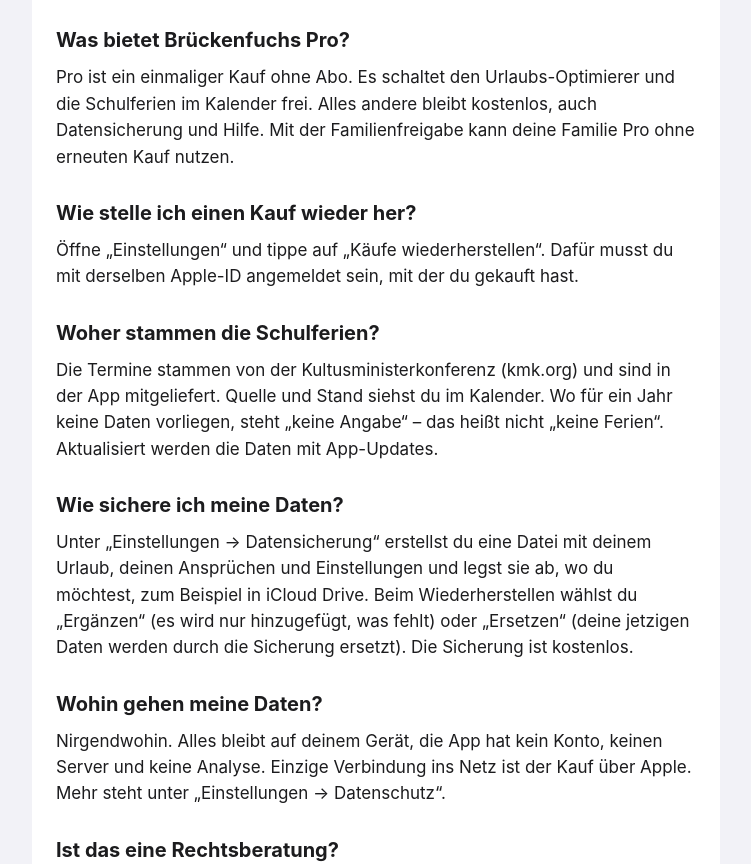
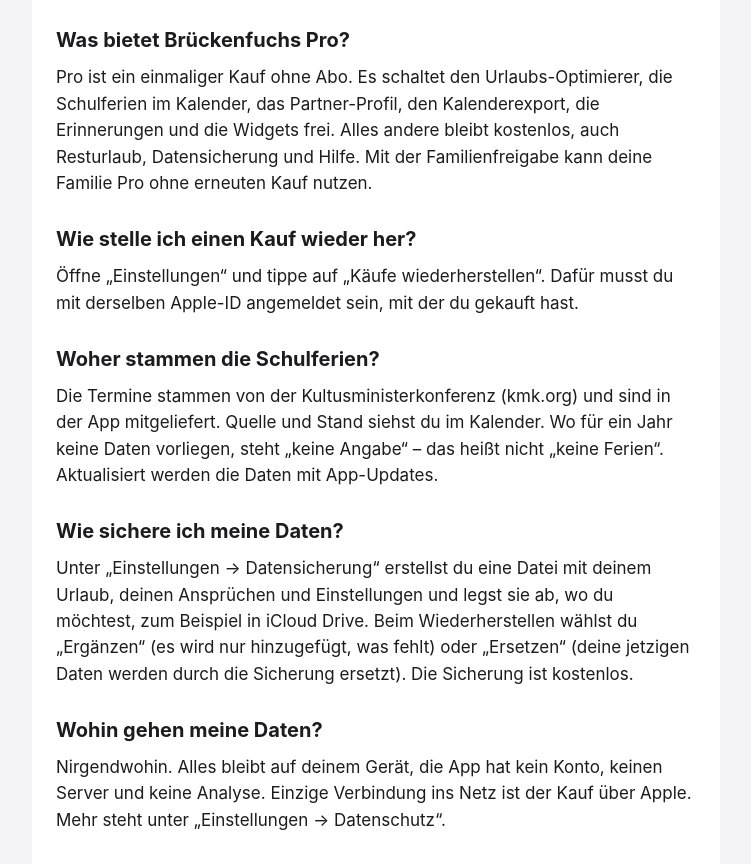
Before and after one commit to DPE85/brueckenfuchs, a plain HTML site: page index.html in a window 1280 px wide. Shown: the part 1936-2800 px from the top of the page, without its empty margins (264-1015 px from the left). Drawn offline with Linux system fonts and the light colour scheme.

Commit message:
Support: alle Pro-Funktionen genannt

```diff
--- a/index.html
+++ b/index.html
@@ -52,7 +52,7 @@
 <h2 id="regionale-feiertage">Warum fehlt ein Feiertag in meinem Bundesland?</h2>
 <p>Einige Feiertage gelten nur in Teilen eines Bundeslands, zum Beispiel Mariä Himmelfahrt in Bayern oder Fronleichnam in Sachsen und Thüringen. Sie sind im Kalender als „regional“ gekennzeichnet und zählen nur dann als frei, wenn du sie unter „Einstellungen“ einschaltest. Die App rät nicht anhand deines Wohnorts.</p>
 <h2 id="pro">Was bietet Brückenfuchs Pro?</h2>
-<p>Pro ist ein einmaliger Kauf ohne Abo. Es schaltet den Urlaubs-Optimierer und die Schulferien im Kalender frei. Alles andere bleibt kostenlos, auch Datensicherung und Hilfe. Mit der Familienfreigabe kann deine Familie Pro ohne erneuten Kauf nutzen.</p>
+<p>Pro ist ein einmaliger Kauf ohne Abo. Es schaltet den Urlaubs-Optimierer, die Schulferien im Kalender, das Partner-Profil, den Kalenderexport, die Erinnerungen und die Widgets frei. Alles andere bleibt kostenlos, auch Resturlaub, Datensicherung und Hilfe. Mit der Familienfreigabe kann deine Familie Pro ohne erneuten Kauf nutzen.</p>
 <h2 id="kauf-wiederherstellen">Wie stelle ich einen Kauf wieder her?</h2>
 <p>Öffne „Einstellungen“ und tippe auf „Käufe wiederherstellen“. Dafür musst du mit derselben Apple-ID angemeldet sein, mit der du gekauft hast.</p>
 <h2 id="schulferien">Woher stammen die Schulferien?</h2>
```
